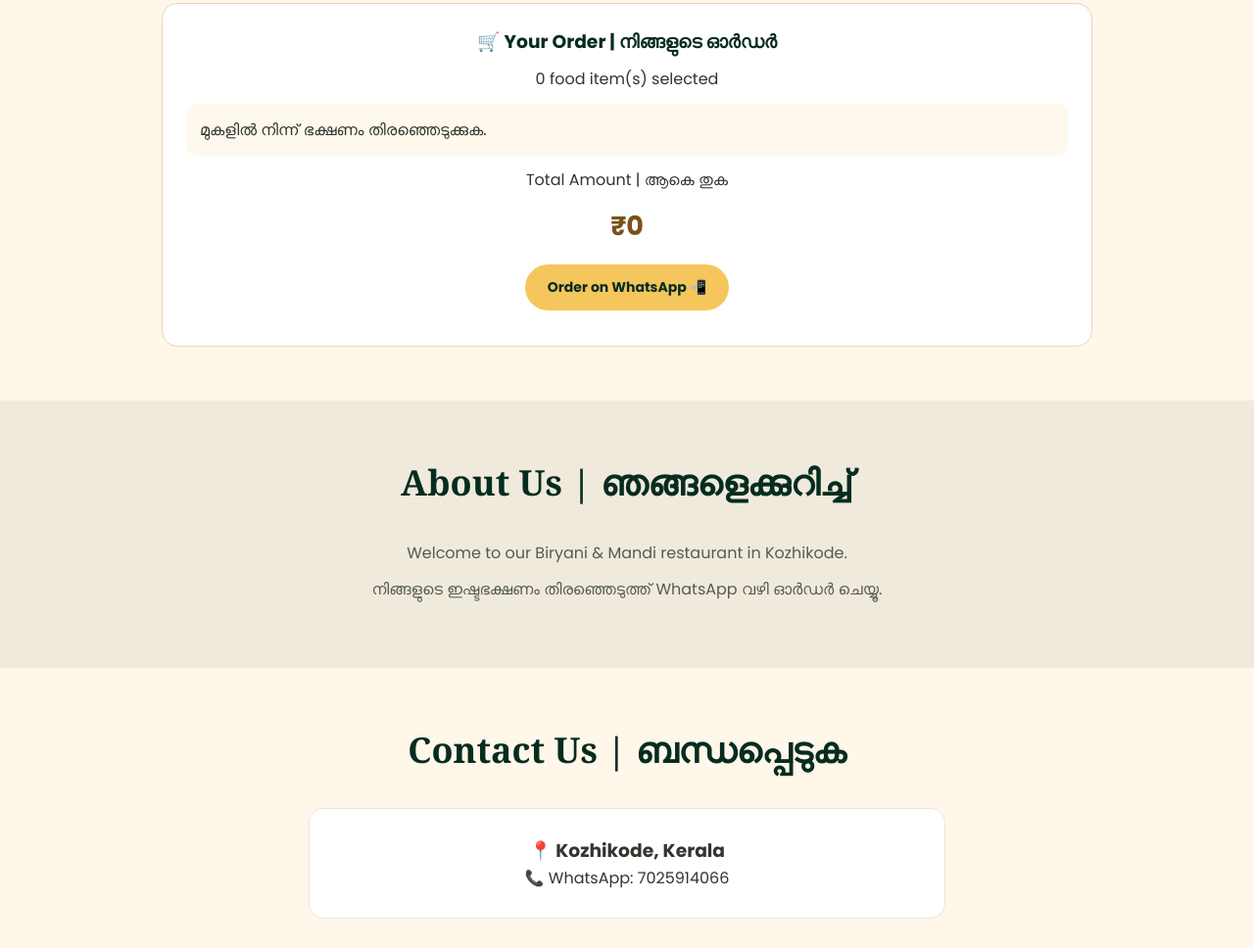
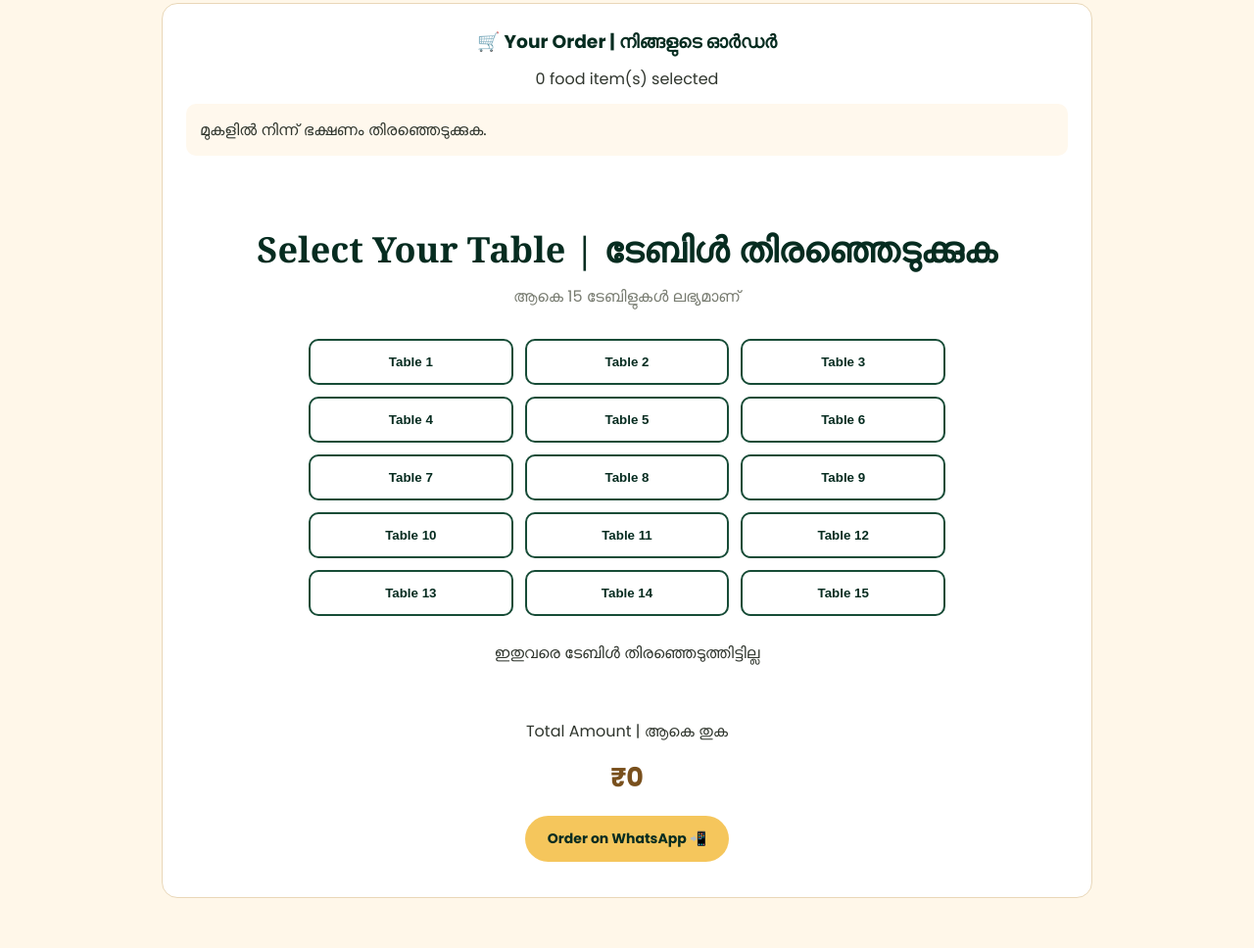
Before and after one commit to ashiqe-code-26/index, a plain HTML site: page index.html in a window 1280 px wide. Shown: the part 3101-4069 px from the top of the page at 98% size. Drawn offline with Linux system fonts and the light colour scheme; a web font is replaced by a local one.

Commit message:
Update index.html

```diff
--- a/index.html
+++ b/index.html
@@ -267,7 +267,29 @@ footer {
   text-align: center;
   font-size: 13px;
 }
+.table-grid {
+  display: grid;
+  grid-template-columns: repeat(3, minmax(0, 1fr));
+  gap: 12px;
+  max-width: 650px;
+  margin: 25px auto;
+}
 
+.table-btn {
+  padding: 14px 5px;
+  border: 2px solid #174c37;
+  border-radius: 10px;
+  background: white;
+  color: #062c20;
+  font-weight: bold;
+  cursor: pointer;
+}
+
+.table-btn.selected {
+  background: #174c37;
+  color: white;
+  border-color: #e9ad35;
+}
 @media (max-width: 600px) {
   nav { justify-content: center; }
   nav a { margin: 0 6px; }
@@ -309,6 +331,17 @@ footer {
     <h3>🛒 Your Order | നിങ്ങളുടെ ഓർഡർ</h3>
     <p id="selection-count">0 food items selected</p>
     <div id="order-summary">മുകളിൽ നിന്ന് ഭക്ഷണം തിരഞ്ഞെടുക്കുക.</div>
+    <section id="table-booking">
+  <div class="section-heading">
+    <h2>Select Your Table | ടേബിൾ തിരഞ്ഞെടുക്കുക</h2>
+    <p>ആകെ 15 ടേബിളുകൾ ലഭ്യമാണ്</p>
+  </div>
+  <div class="table-grid" id="table-grid"></div>
+  <p id="selected-table" style="text-align:center;">
+    ഇതുവരെ ടേബിൾ തിരഞ്ഞെടുത്തിട്ടില്ല
+  </p>
+  <p id="table-message" style="text-align:center;color:#a13d25;"></p>
+</section>
     <p>Total Amount | ആകെ തുക</p>
     <div class="total" id="total">₹0</div>
 
@@ -347,6 +380,33 @@ const HOTEL_WHATSAPP = "917025914066";
 
 // price: null എന്നത് വില ഇതുവരെ നൽകിയിട്ടില്ല എന്നാണ്.
 // പഴയ നാല് വിഭവങ്ങളുടെ വില നിലനിർത്തിയിട്ടുണ്ട്.
+let selectedTable = null;
+
+const tableGrid = document.getElementById("table-grid");
+
+for (let i = 1; i <= 15; i++) {
+  const button = document.createElement("button");
+  button.type = "button";
+  button.className = "table-btn";
+  button.textContent = "Table " + i;
+
+  button.addEventListener("click", function () {
+    selectedTable = i;
+
+    document.querySelectorAll(".table-btn").forEach(btn => {
+      btn.classList.remove("selected");
+    });
+
+    button.classList.add("selected");
+
+    document.getElementById("selected-table").textContent =
+      "Selected Table: " + i;
+
+    document.getElementById("table-message").textContent = "";
+  });
+
+  tableGrid.appendChild(button);
+}
 const menu = [
   {
     id: "chicken-biryani",
@@ -560,7 +620,16 @@ document.querySelectorAll(".quantity-select").forEach(select => {
 document.getElementById("order-btn").addEventListener("click", function() {
   const items = getOrder();
   const messageElement = document.getElementById("order-message");
+if (selectedTable === null) {
+  document.getElementById("table-message").textContent =
+    "ദയവായി ആദ്യം ഒരു ടേബിൾ തിരഞ്ഞെടുക്കുക.";
 
+  document.getElementById("table-booking").scrollIntoView({
+    behavior: "smooth"
+  });
+
+  return;
+}
   if (items.length === 0) {
     messageElement.textContent =
       "ദയവായി ആദ്യം ഭക്ഷണം തിരഞ്ഞെടുക്കുക.";
@@ -586,10 +655,11 @@ document.getElementById("order-btn").addEventListener("click", function() {
   );
 
   const message =
-    "Hello! I would like to place an order:\n\n" +
-    lines.join("\n") +
-    "\n\nTotal: Rs. " + total +
-    "\n\nPlease confirm my order. Thank you!";
+  "Hello! I would like to place an order:\n\n" +
+  "Table Number: " + selectedTable + "\n\n" +
+  lines.join("\n") +
+  "\n\nTotal: Rs. " + total +
+  "\n\nPlease confirm my order. Thank you!";
 
   const url = "https://api.whatsapp.com/send?phone=" +
     HOTEL_WHATSAPP + "&text=" + encodeURIComponent(message);
```
